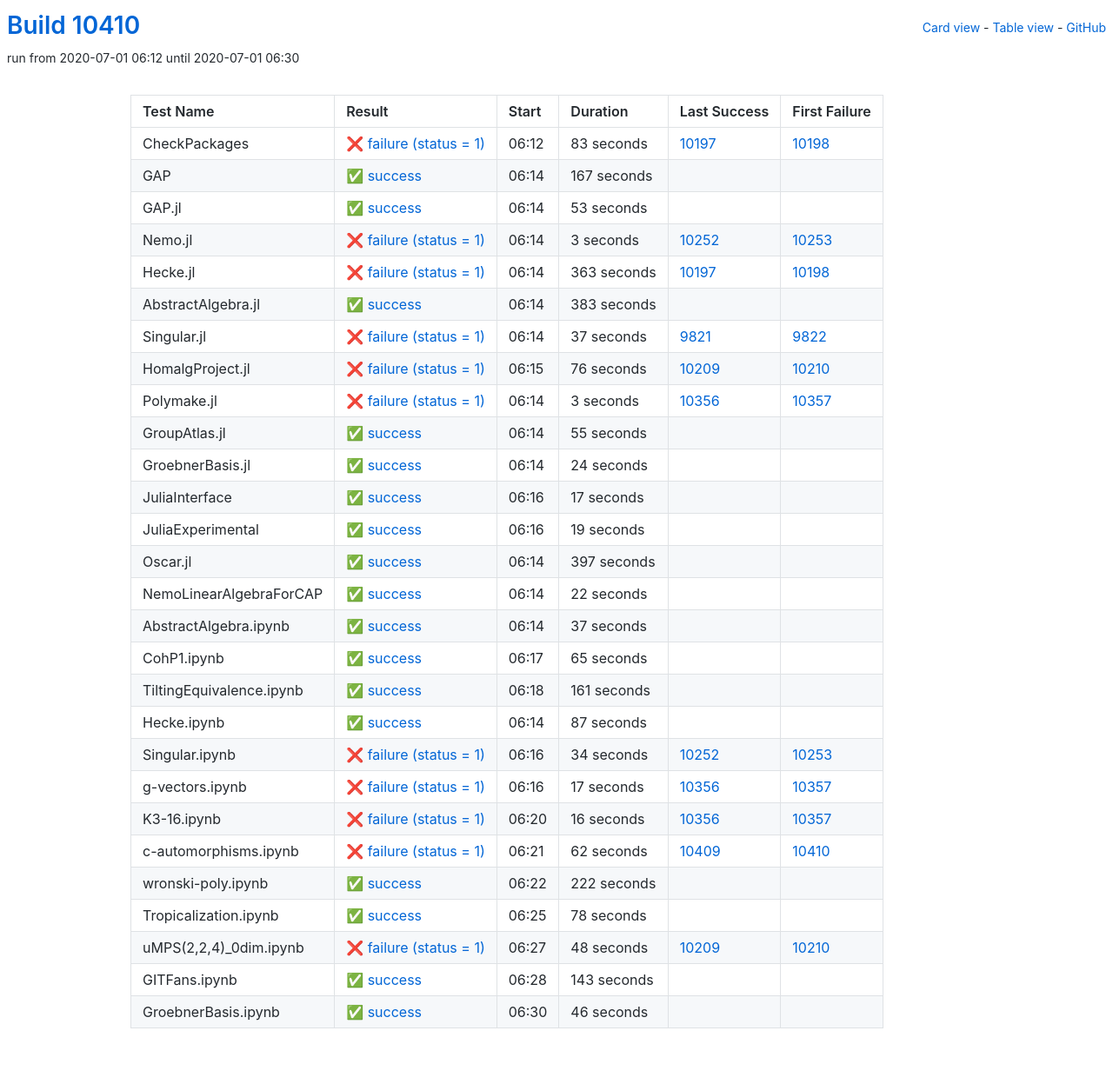
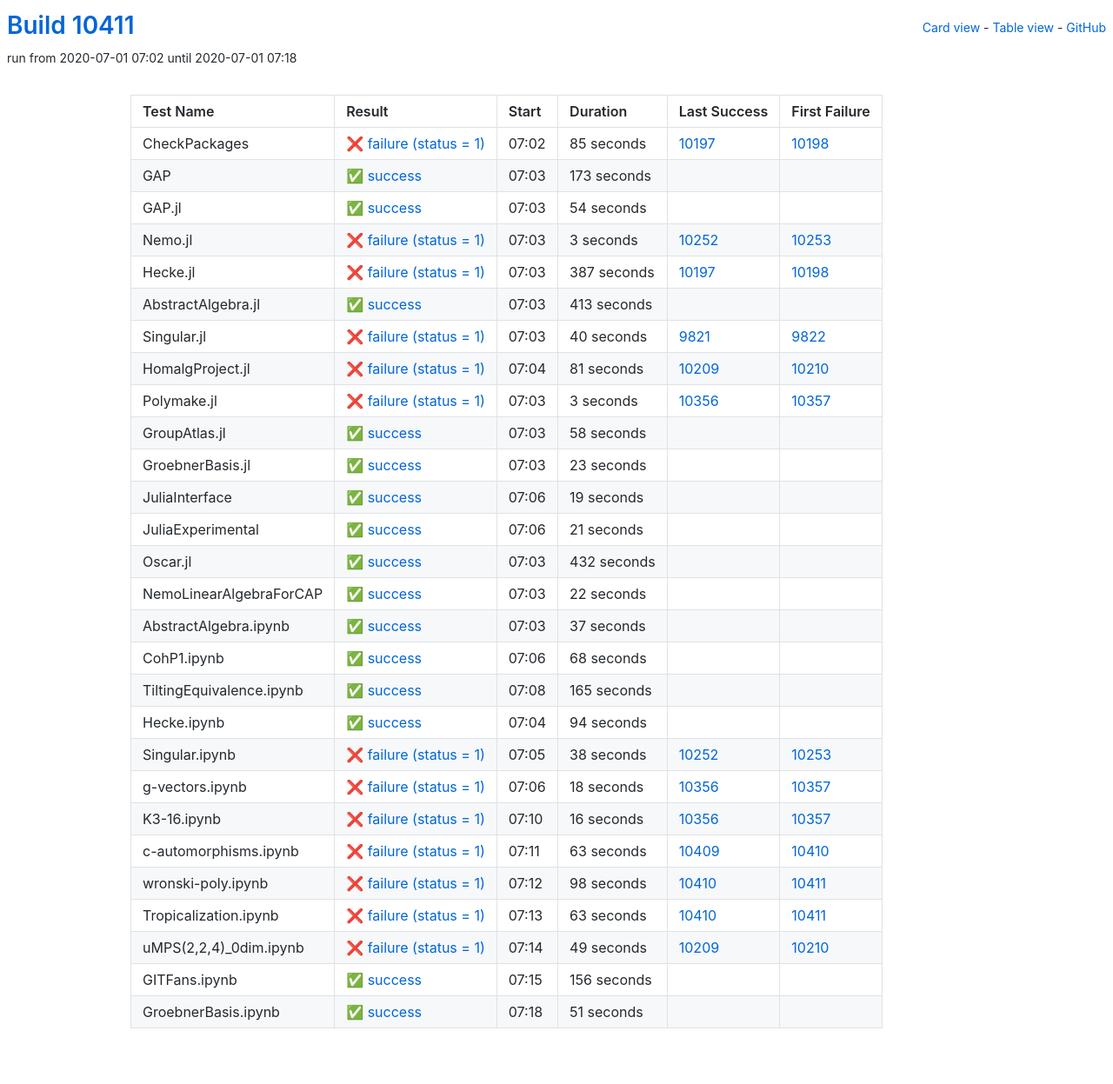
Before and after one commit to oscar-system/oscar-ci-status, a Jekyll site: the page built from table.html, in a window 1280 px wide. Shown: the whole page at 87% size. Built offline with Jekyll 4.4.1, drawn with Linux system fonts in a browser that asks for light colours.

Commit message:
Build #10411

```diff
--- a/_data/ci.yml
+++ b/_data/ci.yml
@@ -1,6 +1,6 @@
 ---
-build: 10410
-build_url: https://oscarci.mathematik.uni-kl.de/job/oscar/10410/
+build: 10411
+build_url: https://oscarci.mathematik.uni-kl.de/job/oscar/10411/
 job: oscar
 organization: oscar-system
 repo: oscar-ci-status
@@ -8,44 +8,44 @@
 tests:
 - name: CheckPackages
   id: checkpackages
-  log: https://oscarci.mathematik.uni-kl.de/job/oscar/10410/artifact/logs/build-10410/CheckPackages.log
-  start: 2020-07-01 06:12
+  log: https://oscarci.mathematik.uni-kl.de/job/oscar/10411/artifact/logs/build-10411/CheckPackages.log
+  start: 2020-07-01 07:02
   success: false
   exitcode: 1
   status: failure
-  duration: 83
+  duration: 85
   last_success: 10197
   last_success_url: https://oscarci.mathematik.uni-kl.de/job/oscar/10197/
   first_failure: 10198
   first_failure_url: https://oscarci.mathematik.uni-kl.de/job/oscar/10198/
 - name: GAP
   id: gap
-  log: https://oscarci.mathematik.uni-kl.de/job/oscar/10410/artifact/logs/build-10410/GAP.log
-  start: 2020-07-01 06:14
+  log: https://oscarci.mathematik.uni-kl.de/job/oscar/10411/artifact/logs/build-10411/GAP.log
+  start: 2020-07-01 07:03
   success: true
   exitcode: 0
   status: success
-  duration: 167
+  duration: 173
   last_success: false
   last_success_url:
   first_failure: false
   first_failure_url:
 - name: GAP.jl
   id: gap-jl
-  log: https://oscarci.mathematik.uni-kl.de/job/oscar/10410/artifact/logs/build-10410/GAP.jl.log
-  start: 2020-07-01 06:14
+  log: https://oscarci.mathematik.uni-kl.de/job/oscar/10411/artifact/logs/build-10411/GAP.jl.log
+  start: 2020-07-01 07:03
   success: true
   exitcode: 0
   status: success
-  duration: 53
+  duration: 54
   last_success: false
   last_success_url:
   first_failure: false
   first_failure_url:
 - name: Nemo.jl
   id: nemo-jl
-  log: https://oscarci.mathematik.uni-kl.de/job/oscar/10410/artifact/logs/build-10410/Nemo.jl.log
-  start: 2020-07-01 06:14
+  log: https://oscarci.mathematik.uni-kl.de/job/oscar/10411/artifact/logs/build-10411/Nemo.jl.log
+  start: 2020-07-01 07:03
   success: false
   exitcode: 1
   status: failure
@@ -56,56 +56,56 @@
   first_failure_url: https://oscarci.mathematik.uni-kl.de/job/oscar/10253/
 - name: Hecke.jl
   id: hecke-jl
-  log: https://oscarci.mathematik.uni-kl.de/job/oscar/10410/artifact/logs/build-10410/Hecke.jl.log
-  start: 2020-07-01 06:14
+  log: https://oscarci.mathematik.uni-kl.de/job/oscar/10411/artifact/logs/build-10411/Hecke.jl.log
+  start: 2020-07-01 07:03
   success: false
   exitcode: 1
   status: failure
-  duration: 363
+  duration: 387
   last_success: 10197
   last_success_url: https://oscarci.mathematik.uni-kl.de/job/oscar/10197/
   first_failure: 10198
   first_failure_url: https://oscarci.mathematik.uni-kl.de/job/oscar/10198/
 - name: AbstractAlgebra.jl
   id: abstractalgebra-jl
-  log: https://oscarci.mathematik.uni-kl.de/job/oscar/10410/artifact/logs/build-10410/AbstractAlgebra.jl.log
-  start: 2020-07-01 06:14
+  log: https://oscarci.mathematik.uni-kl.de/job/oscar/10411/artifact/logs/build-10411/AbstractAlgebra.jl.log
+  start: 2020-07-01 07:03
   success: true
   exitcode: 0
   status: success
-  duration: 383
+  duration: 413
   last_success: false
   last_success_url:
   first_failure: false
   first_failure_url:
 - name: Singular.jl
   id: singular-jl
-  log: https://oscarci.mathematik.uni-kl.de/job/oscar/10410/artifact/logs/build-10410/Singular.jl.log
-  start: 2020-07-01 06:14
+  log: https://oscarci.mathematik.uni-kl.de/job/oscar/10411/artifact/logs/build-10411/Singular.jl.log
+  start: 2020-07-01 07:03
   success: false
   exitcode: 1
   status: failure
-  duration: 37
+  duration: 40
   last_success: 9821
   last_success_url: https://oscarci.mathematik.uni-kl.de/job/oscar/9821/
   first_failure: 9822
   first_failure_url: https://oscarci.mathematik.uni-kl.de/job/oscar/9822/
 - name: HomalgProject.jl
   id: homalgproject-jl
-  log: https://oscarci.mathematik.uni-kl.de/job/oscar/10410/artifact/logs/build-10410/HomalgProject.jl.log
-  start: 2020-07-01 06:15
+  log: https://oscarci.mathematik.uni-kl.de/job/oscar/10411/artifact/logs/build-10411/HomalgProject.jl.log
+  start: 2020-07-01 07:04
   success: false
   exitcode: 1
   status: failure
-  duration: 76
+  duration: 81
   last_success: 10209
   last_success_url: https://oscarci.mathematik.uni-kl.de/job/oscar/10209/
   first_failure: 10210
   first_failure_url: https://oscarci.mathematik.uni-kl.de/job/oscar/10210/
 - name: Polymake.jl
   id: polymake-jl
-  log: https://oscarci.mathematik.uni-kl.de/job/oscar/10410/artifact/logs/build-10410/Polymake.jl.log
-  start: 2020-07-01 06:14
+  log: https://oscarci.mathematik.uni-kl.de/job/oscar/10411/artifact/logs/build-10411/Polymake.jl.log
+  start: 2020-07-01 07:03
   success: false
   exitcode: 1
   status: failure
@@ -116,44 +116,32 @@
   first_failure_url: https://oscarci.mathematik.uni-kl.de/job/oscar/10357/
 - name: GroupAtlas.jl
   id: groupatlas-jl
-  log: https://oscarci.mathematik.uni-kl.de/job/oscar/10410/artifact/logs/build-10410/GroupAtlas.jl.log
-  start: 2020-07-01 06:14
+  log: https://oscarci.mathematik.uni-kl.de/job/oscar/10411/artifact/logs/build-10411/GroupAtlas.jl.log
+  start: 2020-07-01 07:03
   success: true
   exitcode: 0
   status: success
-  duration: 55
+  duration: 58
   last_success: false
   last_success_url:
   first_failure: false
   first_failure_url:
 - name: GroebnerBasis.jl
   id: groebnerbasis-jl
-  log: https://oscarci.mathematik.uni-kl.de/job/oscar/10410/artifact/logs/build-10410/GroebnerBasis.jl.log
-  start: 2020-07-01 06:14
+  log: https://oscarci.mathematik.uni-kl.de/job/oscar/10411/artifact/logs/build-10411/GroebnerBasis.jl.log
+  start: 2020-07-01 07:03
   success: true
   exitcode: 0
   status: success
-  duration: 24
+  duration: 23
   last_success: false
   last_success_url:
   first_failure: false
   first_failure_url:
 - name: JuliaInterface
   id: juliainterface
-  log: https://oscarci.mathematik.uni-kl.de/job/oscar/10410/artifact/logs/build-10410/JuliaInterface.log
-  start: 2020-07-01 06:16
-  success: true
-  exitcode: 0
-  status: success
-  duration: 17
-  last_success: false
-  last_success_url:
-  first_failure: false
-  first_failure_url:
-- name: JuliaExperimental
-  id: juliaexperimental
-  log: https://oscarci.mathematik.uni-kl.de/job/oscar/10410/artifact/logs/build-10410/JuliaExperimental.log
-  start: 2020-07-01 06:16
+  log: https://oscarci.mathematik.uni-kl.de/job/oscar/10411/artifact/logs/build-10411/JuliaInterface.log
+  start: 2020-07-01 07:06
   success: true
   exitcode: 0
   status: success
@@ -162,22 +150,34 @@
   last_success_url:
   first_failure: false
   first_failure_url:
-- name: Oscar.jl
-  id: oscar-jl
-  log: https://oscarci.mathematik.uni-kl.de/job/oscar/10410/artifact/logs/build-10410/Oscar.jl.log
-  start: 2020-07-01 06:14
+- name: JuliaExperimental
+  id: juliaexperimental
+  log: https://oscarci.mathematik.uni-kl.de/job/oscar/10411/artifact/logs/build-10411/JuliaExperimental.log
+  start: 2020-07-01 07:06
   success: true
   exitcode: 0
   status: success
-  duration: 397
+  duration: 21
+  last_success: false
+  last_success_url:
+  first_failure: false
+  first_failure_url:
+- name: Oscar.jl
+  id: oscar-jl
+  log: https://oscarci.mathematik.uni-kl.de/job/oscar/10411/artifact/logs/build-10411/Oscar.jl.log
+  start: 2020-07-01 07:03
+  success: true
+  exitcode: 0
+  status: success
+  duration: 432
   last_success: false
   last_success_url:
   first_failure: false
   first_failure_url:
 - name: NemoLinearAlgebraForCAP
   id: nemolinearalgebraforcap
-  log: https://oscarci.mathematik.uni-kl.de/job/oscar/10410/artifact/logs/build-10410/NemoLinearAlgebraForCAP.log
-  start: 2020-07-01 06:14
+  log: https://oscarci.mathematik.uni-kl.de/job/oscar/10411/artifact/logs/build-10411/NemoLinearAlgebraForCAP.log
+  start: 2020-07-01 07:03
   success: true
   exitcode: 0
   status: success
@@ -188,8 +188,8 @@
   first_failure_url:
 - name: AbstractAlgebra.ipynb
   id: abstractalgebra-ipynb
-  log: https://oscarci.mathematik.uni-kl.de/job/oscar/10410/artifact/logs/build-10410/AbstractAlgebra.ipynb.log
-  start: 2020-07-01 06:14
+  log: https://oscarci.mathematik.uni-kl.de/job/oscar/10411/artifact/logs/build-10411/AbstractAlgebra.ipynb.log
+  start: 2020-07-01 07:03
   success: true
   exitcode: 0
   status: success
@@ -200,68 +200,68 @@
   first_failure_url:
 - name: CohP1.ipynb
   id: cohp1-ipynb
-  log: https://oscarci.mathematik.uni-kl.de/job/oscar/10410/artifact/logs/build-10410/CohP1.ipynb.log
-  start: 2020-07-01 06:17
+  log: https://oscarci.mathematik.uni-kl.de/job/oscar/10411/artifact/logs/build-10411/CohP1.ipynb.log
+  start: 2020-07-01 07:06
   success: true
   exitcode: 0
   status: success
-  duration: 65
+  duration: 68
   last_success: false
   last_success_url:
   first_failure: false
   first_failure_url:
 - name: TiltingEquivalence.ipynb
   id: tiltingequivalence-ipynb
-  log: https://oscarci.mathematik.uni-kl.de/job/oscar/10410/artifact/logs/build-10410/TiltingEquivalence.ipynb.log
-  start: 2020-07-01 06:18
+  log: https://oscarci.mathematik.uni-kl.de/job/oscar/10411/artifact/logs/build-10411/TiltingEquivalence.ipynb.log
+  start: 2020-07-01 07:08
   success: true
   exitcode: 0
   status: success
-  duration: 161
+  duration: 165
   last_success: false
   last_success_url:
   first_failure: false
   first_failure_url:
 - name: Hecke.ipynb
   id: hecke-ipynb
-  log: https://oscarci.mathematik.uni-kl.de/job/oscar/10410/artifact/logs/build-10410/Hecke.ipynb.log
-  start: 2020-07-01 06:14
+  log: https://oscarci.mathematik.uni-kl.de/job/oscar/10411/artifact/logs/build-10411/Hecke.ipynb.log
+  start: 2020-07-01 07:04
   success: true
   exitcode: 0
   status: success
-  duration: 87
+  duration: 94
   last_success: false
   last_success_url:
   first_failure: false
   first_failure_url:
 - name: Singular.ipynb
   id: singular-ipynb
-  log: https://oscarci.mathematik.uni-kl.de/job/oscar/10410/artifact/logs/build-10410/Singular.ipynb.log
-  start: 2020-07-01 06:16
+  log: https://oscarci.mathematik.uni-kl.de/job/oscar/10411/artifact/logs/build-10411/Singular.ipynb.log
+  start: 2020-07-01 07:05
   success: false
   exitcode: 1
   status: failure
-  duration: 34
+  duration: 38
   last_success: 10252
   last_success_url: https://oscarci.mathematik.uni-kl.de/job/oscar/10252/
   first_failure: 10253
   first_failure_url: https://oscarci.mathematik.uni-kl.de/job/oscar/10253/
 - name: g-vectors.ipynb
   id: g-vectors-ipynb
-  log: https://oscarci.mathematik.uni-kl.de/job/oscar/10410/artifact/logs/build-10410/g-vectors.ipynb.log
-  start: 2020-07-01 06:16
+  log: https://oscarci.mathematik.uni-kl.de/job/oscar/10411/artifact/logs/build-10411/g-vectors.ipynb.log
+  start: 2020-07-01 07:06
   success: false
   exitcode: 1
   status: failure
-  duration: 17
+  duration: 18
   last_success: 10356
   last_success_url: https://oscarci.mathematik.uni-kl.de/job/oscar/10356/
   first_failure: 10357
   first_failure_url: https://oscarci.mathematik.uni-kl.de/job/oscar/10357/
 - name: K3-16.ipynb
   id: k3-16-ipynb
-  log: https://oscarci.mathematik.uni-kl.de/job/oscar/10410/artifact/logs/build-10410/K3-16.ipynb.log
-  start: 2020-07-01 06:20
+  log: https://oscarci.mathematik.uni-kl.de/job/oscar/10411/artifact/logs/build-10411/K3-16.ipynb.log
+  start: 2020-07-01 07:10
   success: false
   exitcode: 1
   status: failure
@@ -272,72 +272,72 @@
   first_failure_url: https://oscarci.mathematik.uni-kl.de/job/oscar/10357/
 - name: c-automorphisms.ipynb
   id: c-automorphisms-ipynb
-  log: https://oscarci.mathematik.uni-kl.de/job/oscar/10410/artifact/logs/build-10410/c-automorphisms.ipynb.log
-  start: 2020-07-01 06:21
+  log: https://oscarci.mathematik.uni-kl.de/job/oscar/10411/artifact/logs/build-10411/c-automorphisms.ipynb.log
+  start: 2020-07-01 07:11
   success: false
   exitcode: 1
   status: failure
-  duration: 62
+  duration: 63
   last_success: 10409
   last_success_url: https://oscarci.mathematik.uni-kl.de/job/oscar/10409/
   first_failure: 10410
   first_failure_url: https://oscarci.mathematik.uni-kl.de/job/oscar/10410/
 - name: wronski-poly.ipynb
   id: wronski-poly-ipynb
-  log: https://oscarci.mathematik.uni-kl.de/job/oscar/10410/artifact/logs/build-10410/wronski-poly.ipynb.log
-  start: 2020-07-01 06:22
-  success: true
-  exitcode: 0
-  status: success
-  duration: 222
-  last_success: false
-  last_success_url:
-  first_failure: false
-  first_failure_url:
-- name: Tropicalization.ipynb
-  id: tropicalization-ipynb
-  log: https://oscarci.mathematik.uni-kl.de/job/oscar/10410/artifact/logs/build-10410/Tropicalization.ipynb.log
-  start: 2020-07-01 06:25
-  success: true
-  exitcode: 0
-  status: success
-  duration: 78
-  last_success: false
-  last_success_url:
-  first_failure: false
-  first_failure_url:
-- name: uMPS(2,2,4)_0dim.ipynb
-  id: umps-2-2-4-0dim-ipynb
-  log: https://oscarci.mathematik.uni-kl.de/job/oscar/10410/artifact/logs/build-10410/uMPS-2-2-4-_0dim.ipynb.log
-  start: 2020-07-01 06:27
+  log: https://oscarci.mathematik.uni-kl.de/job/oscar/10411/artifact/logs/build-10411/wronski-poly.ipynb.log
+  start: 2020-07-01 07:12
   success: false
   exitcode: 1
   status: failure
-  duration: 48
+  duration: 98
+  last_success: 10410
+  last_success_url: https://oscarci.mathematik.uni-kl.de/job/oscar/10410/
+  first_failure: 10411
+  first_failure_url: https://oscarci.mathematik.uni-kl.de/job/oscar/10411/
+- name: Tropicalization.ipynb
+  id: tropicalization-ipynb
+  log: https://oscarci.mathematik.uni-kl.de/job/oscar/10411/artifact/logs/build-10411/Tropicalization.ipynb.log
+  start: 2020-07-01 07:13
+  success: false
+  exitcode: 1
+  status: failure
+  duration: 63
+  last_success: 10410
+  last_success_url: https://oscarci.mathematik.uni-kl.de/job/oscar/10410/
+  first_failure: 10411
+  first_failure_url: https://oscarci.mathematik.uni-kl.de/job/oscar/10411/
+- name: uMPS(2,2,4)_0dim.ipynb
+  id: umps-2-2-4-0dim-ipynb
+  log: https://oscarci.mathematik.uni-kl.de/job/oscar/10411/artifact/logs/build-10411/uMPS-2-2-4-_0dim.ipynb.log
+  start: 2020-07-01 07:14
+  success: false
+  exitcode: 1
+  status: failure
+  duration: 49
   last_success: 10209
   last_success_url: https://oscarci.mathematik.uni-kl.de/job/oscar/10209/
   first_failure: 10210
   first_failure_url: https://oscarci.mathematik.uni-kl.de/job/oscar/10210/
 - name: GITFans.ipynb
   id: gitfans-ipynb
-  log: https://oscarci.mathematik.uni-kl.de/job/oscar/10410/artifact/logs/build-10410/GITFans.ipynb.log
-  start: 2020-07-01 06:28
+  log: https://oscarci.mathematik.uni-kl.de/job/oscar/10411/artifact/logs/build-10411/GITFans.ipynb.log
+  start: 2020-07-01 07:15
   success: true
   exitcode: 0
   status: success
-  duration: 143
+  duration: 156
   last_success: false
   last_success_url:
   first_failure: false
   first_failure_url:
 - name: GroebnerBasis.ipynb
   id: groebnerbasis-ipynb
-  log: https://oscarci.mathematik.uni-kl.de/job/oscar/10410/artifact/logs/build-10410/GroebnerBasis.ipynb.log
-  start: 2020-07-01 06:30
+  log: https://oscarci.mathematik.uni-kl.de/job/oscar/10411/artifact/logs/build-10411/GroebnerBasis.ipynb.log
+  start: 2020-07-01 07:18
   success: true
   exitcode: 0
   status: success
-  duration: 46
+  duration: 51
   last_success: false
   last_success_url:
   first_failure: false
```
Also changed, not shown: README.md.
